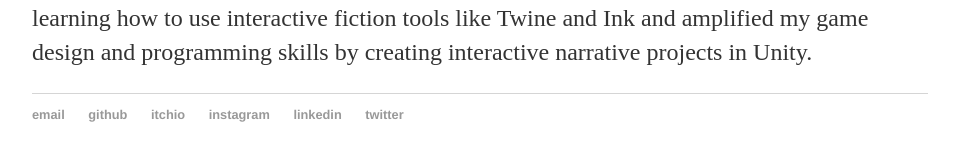
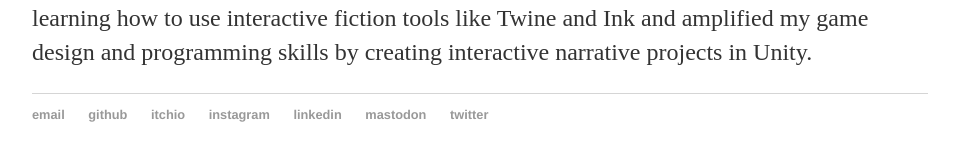
Before and after one commit to toyinariyo/toyinariyo.github.io, a Jekyll site: the page built from index.html, in a window 1280 px wide. Shown: the part 375-536 px from the top of the page, without its empty margins (160-1119 px from the left). Built offline with Jekyll 4.4.1, drawn with Linux system fonts in a browser that asks for light colours.

Commit message:
Added Mastodon to footer links

```diff
--- a/_layouts/default.html
+++ b/_layouts/default.html
@@ -27,6 +27,7 @@
 			<li><a href="https://toyinariyo.itch.io">itchio</a></li>
 			<li><a href="https://www.instagram.com/t_ariyo/">instagram</a></li>
 			<li><a href="https://www.linkedin.com/in/oluwatoyin-ariyo-8b4278199/">linkedin</a></li>
+			<li><a href="https://mastodon.social/@oltoycoder">mastodon</a></li>
         		<li><a href="https://twitter.com/toyinariyo66">twitter</a></li>
 			</ul>
 		</footer>
```
